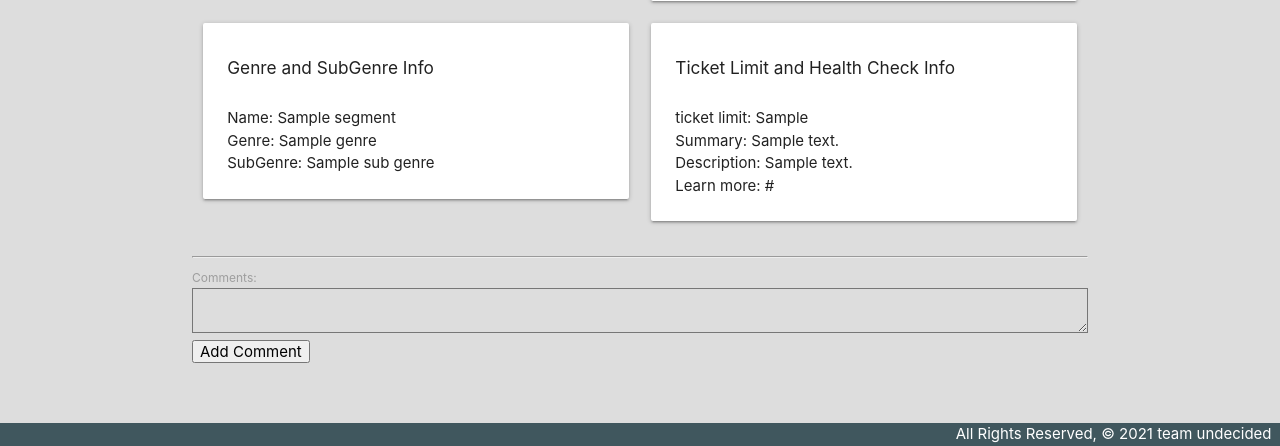
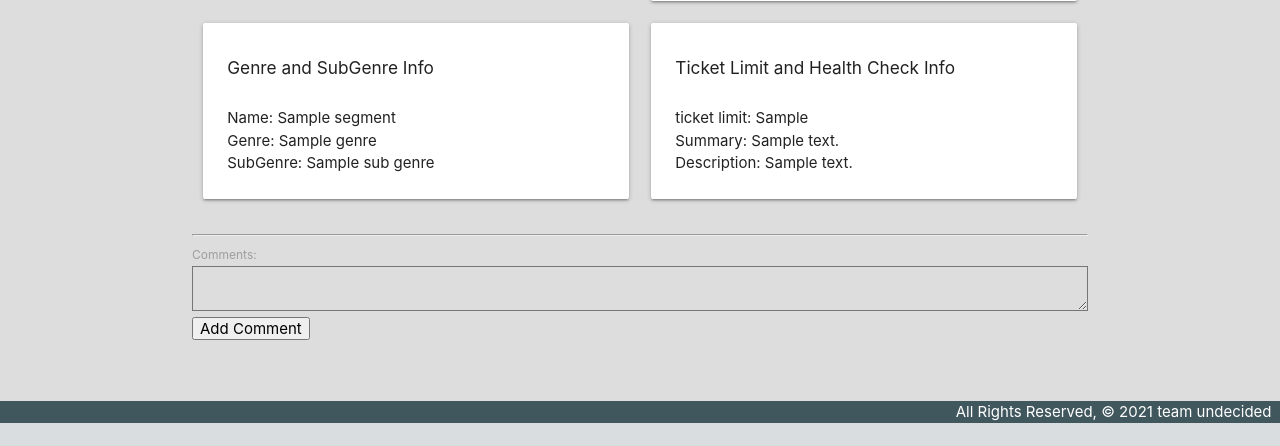
Before and after one commit to Kklu78/events-with-friends, a Django app: page /events/details/ in a window 1280 px wide. Shown: the part 809-1255 px from the top of the page. After the commit the page ends 1232 px from the top, so only its background shows below. Run offline with Django 3.2, Linux system fonts and the light colour scheme; a database or web service that is not in the repository returns one stand-in record (values such as "Sample title"); data that the repository does not hold is empty.

Commit message:
removed learn more from details

```diff
--- a/main_app/templates/events/details.html
+++ b/main_app/templates/events/details.html
@@ -62,9 +62,8 @@
             <h6>Ticket Limit and Health Check Info</h6>
             <br>
             <p> ticket limit: {{ event.accessibility.ticketLimit }}</p>
-            <p> Summary: {{ event.ticketing.healthcheck.summary }}</p>
-            <p> Description: {{ event.ticketing.healthcheck.description }}</p>
-            <p> Learn more: {{ event.ticketing.healthcheck.learnMoreUrl }}</p>
+            <p> Summary: {{ event.ticketing.healthCheck.summary }}</p>
+            <p> Description: {{ event.ticketing.healthCheck.description }}</p>
         </div>
        </div>
     </div>
```
